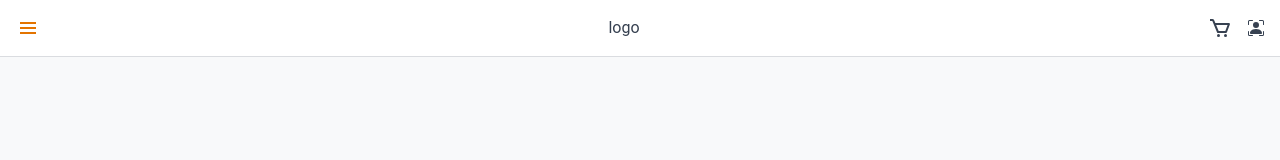
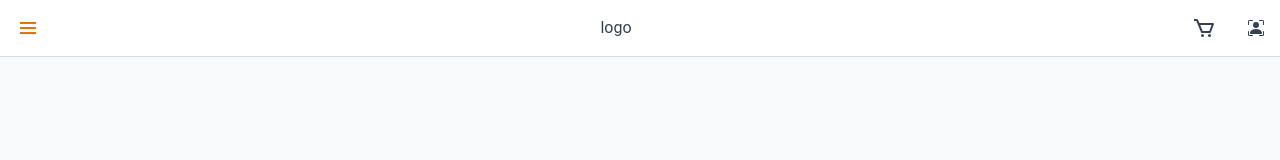
Before and after one commit to flaviolages/nextjs, a Next.js app in the folder next-menu/: page / in a window 1280 px wide. Shown: the top 160 px of the page. Built offline with nearby package versions, Linux system fonts and the light colour scheme.

Commit message:
icons cart, perfil

```diff
--- a/next-menu/components/Header/Menu/index.js
+++ b/next-menu/components/Header/Menu/index.js
@@ -36,7 +36,7 @@ function Menu({show}){
 
         <div className="flex flex-col items-center pl-4 py-2 absolute bottom-0 left-0">
 
-        <div className="flex flex-row gap-4 pb-4">
+        <div className="flex flex-row mb-6 w-32 justify-between">
          <TiSocialFacebookCircular/>
          <TiSocialInstagram />
          <TiSocialLinkedin />
--- a/next-menu/components/Header/index.js
+++ b/next-menu/components/Header/index.js
@@ -22,8 +22,8 @@ function Header(){
                 logo
             </div>
 
-            <div className="flex flex-row gap-4">
-                <button className="text-2xl"><BiCart /></button>
+            <div className="flex flex-row">
+                <button className="text-2xl mr-8"><BiCart /></button>
                 <button><BsPersonBoundingBox /></button>
             </div>
 
```
